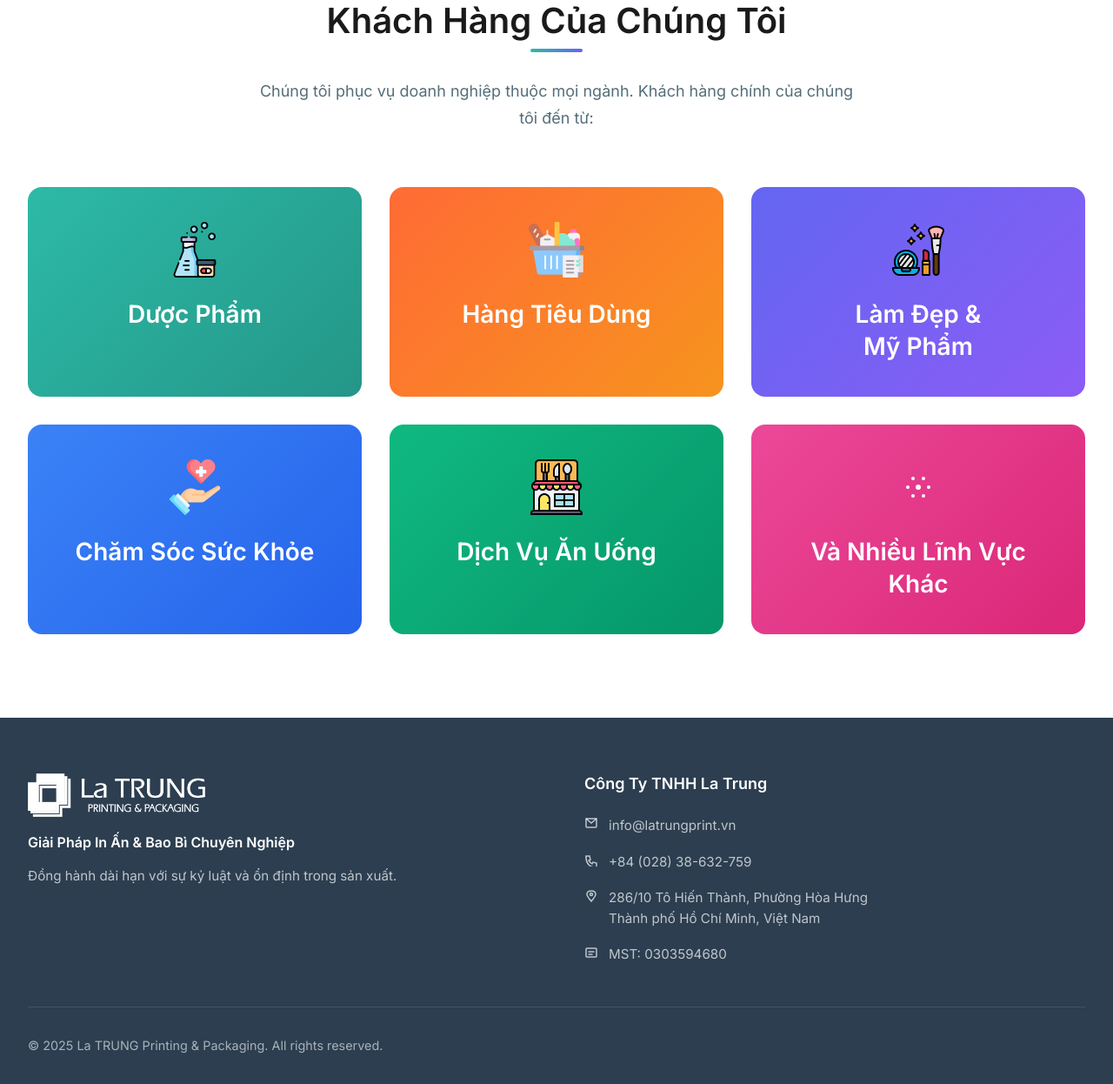
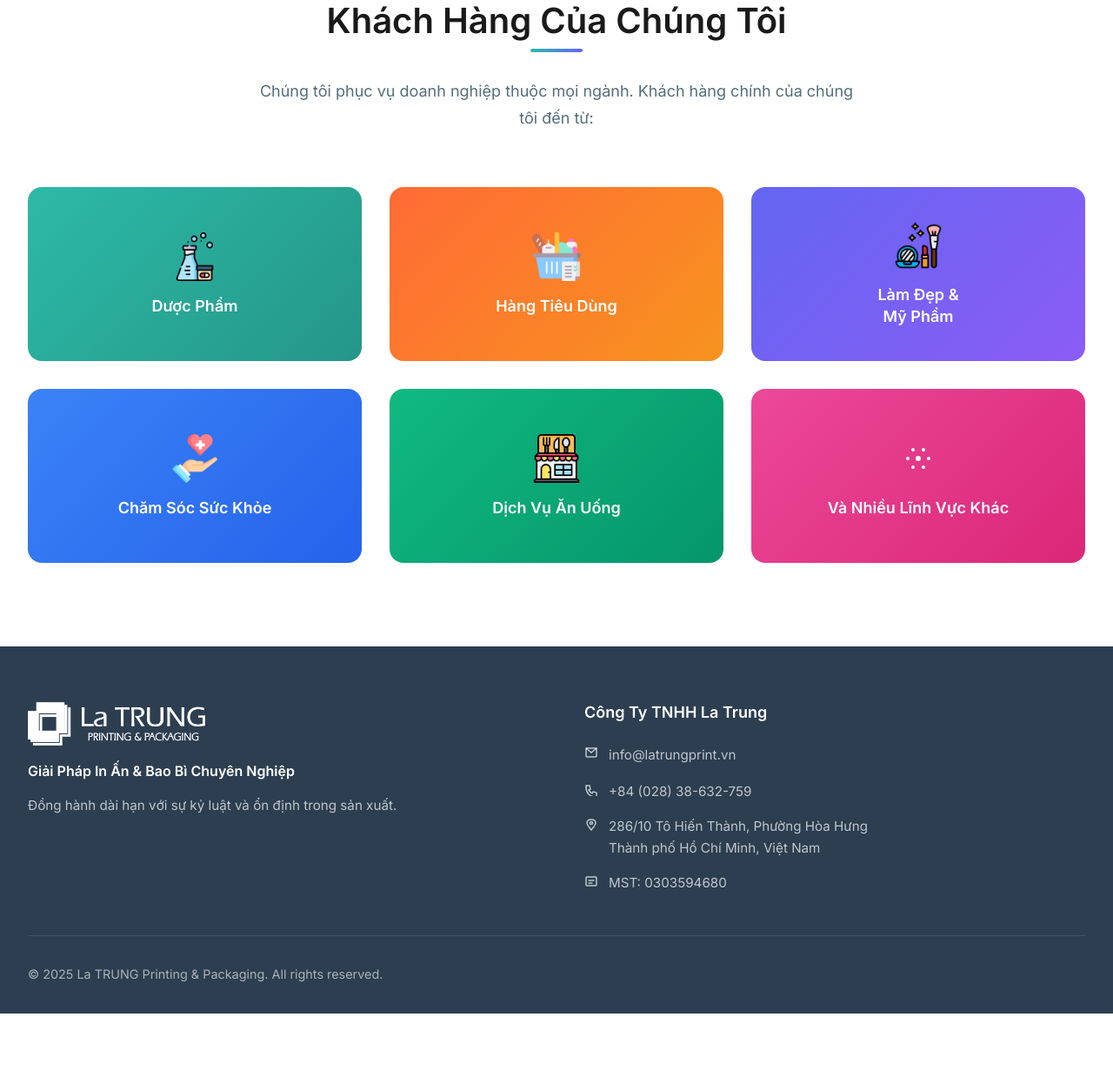
Before and after one commit to thienanla412/latrung-website, a PHP site: page / in a window 1280 px wide. Shown: the part 3544-4790 px from the top of the page at 87% size. After the commit the page ends 4709 px from the top, so only its background shows below. Run offline with PHP 8.4, Linux system fonts and the light colour scheme.

Commit message:
Fix industry card sizing and font inconsistencies
- Add min-height: 200px for consistent card heights across all cards
- Use flexbox layout (column, centered) for uniform vertical alignment
- Reduce padding from 2.5rem to 2rem 1.5rem for better proportions
- Reduce h3 font size from default to 1.125rem for better readability
- Reduce icon size from 64px to 56px
- Adjust icon margin from 1.5rem to 1rem for tighter spacing
- Add line-height: 1.4 for improved text layout

🤖 Generated with [Claude Code](https://claude.com/claude-code)

Co-Authored-By: Claude <noreply@anthropic.com>

```diff
--- a/css/styles.css
+++ b/css/styles.css
@@ -952,7 +952,7 @@ section {
 }
 
 .industry-card {
-    padding: 2.5rem;
+    padding: 2rem 1.5rem;
     background: linear-gradient(135deg, var(--primary-color) 0%, var(--primary-dark) 100%);
     color: var(--white);
     border-radius: 16px;
@@ -960,6 +960,11 @@ section {
     text-align: center;
     position: relative;
     overflow: hidden;
+    min-height: 200px;
+    display: flex;
+    flex-direction: column;
+    align-items: center;
+    justify-content: center;
 }
 
 .industry-card::before {
@@ -1008,9 +1013,9 @@ section {
 }
 
 .industry-icon {
-    margin: 0 auto 1.5rem;
-    width: 64px;
-    height: 64px;
+    margin: 0 auto 1rem;
+    width: 56px;
+    height: 56px;
     display: flex;
     align-items: center;
     justify-content: center;
@@ -1025,6 +1030,8 @@ section {
 .industry-card h3 {
     color: var(--white);
     margin: 0;
+    font-size: 1.125rem;
+    line-height: 1.4;
 }
 
 .industry-card p {
```
